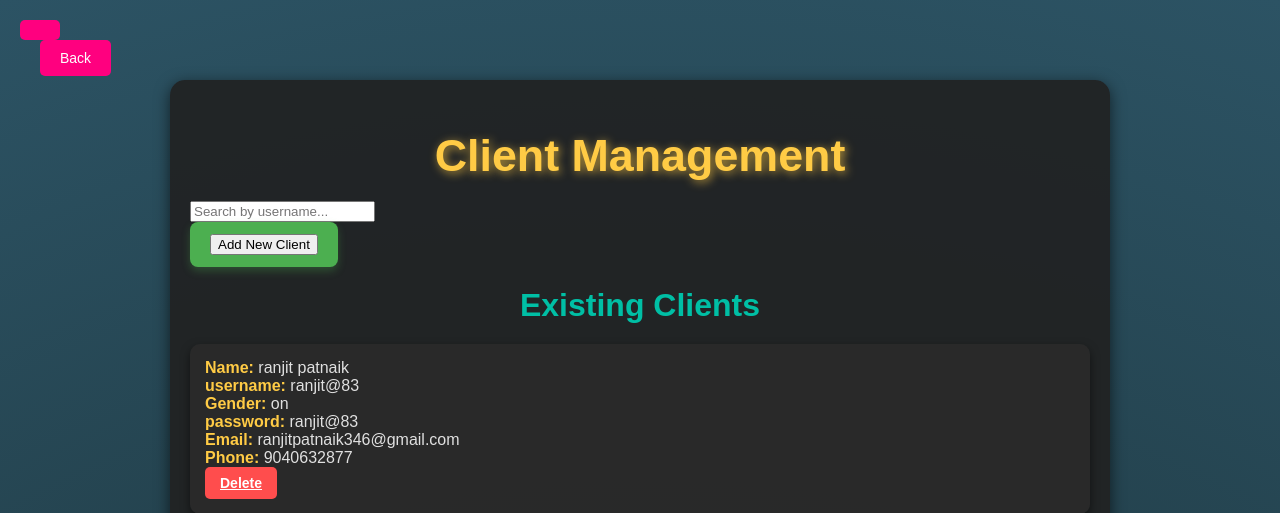
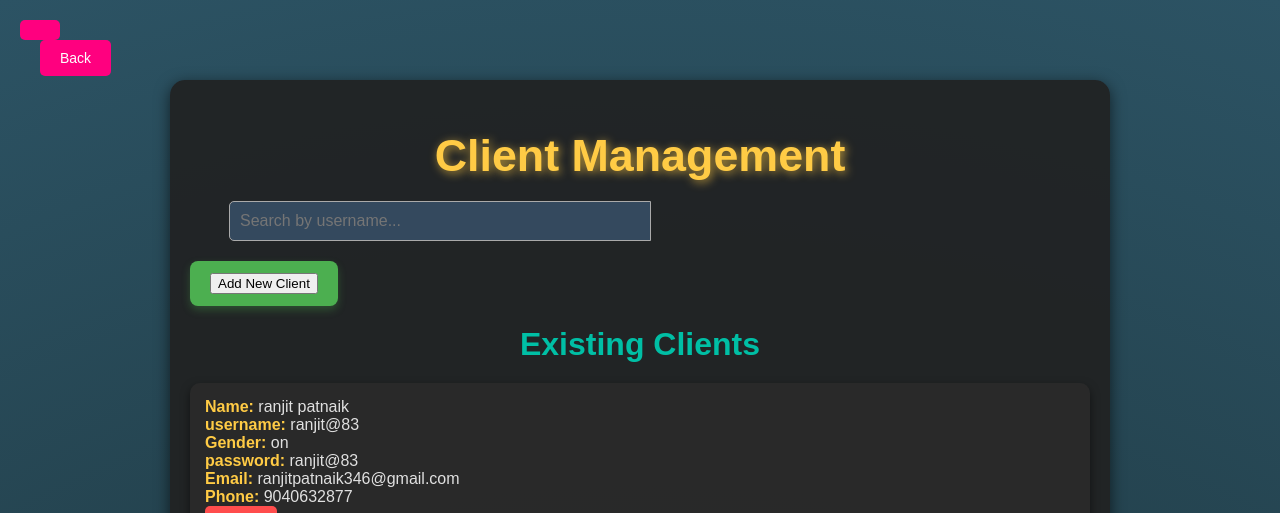
Before and after one commit to Sidharth-216/Sivini_law_house, a Flask app: page /client_management in a window 1280 px wide. Shown: the top 513 px of the page. Run offline with Flask 3, Linux system fonts and the light colour scheme; data comes from the database, SQL or seed files in the repository.

Commit message:
Update client_management.css

```diff
--- a/static/client_management.css
+++ b/static/client_management.css
@@ -199,3 +199,45 @@
     transform: scale(0.98); /* Slight press effect */
     box-shadow: 0 2px 6px rgba(76, 175, 80, 0.5);
 }
+/* Search Bar */
+.search-bar {
+    width: 100%;
+    max-width: 500px;
+    margin: 20px 0;
+    display: flex;
+    justify-content: center;
+}
+
+.search-bar input {
+    width: 80%;
+    padding: 10px;
+    border-radius: 5px 0 0 5px;
+    border: 1px solid #aaa;
+    outline: none;
+    font-size: 16px;
+    background-color: #34495e;
+    color: #fff;
+    transition: all 0.3s ease;
+}
+
+.search-bar input:focus {
+    border-color: #f1c40f;
+    background-color: #2c3e50;
+}
+
+.search-bar button {
+    width: 20%;
+    padding: 10px;
+    border: none;
+    border-radius: 0 5px 5px 0;
+    background-color: #e67e22;
+    color: #fff;
+    cursor: pointer;
+    font-size: 16px;
+    transition: all 0.3s ease-in-out;
+}
+
+.search-bar button:hover {
+    background-color: #d35400;
+    transform: scale(1.05);
+}
```
